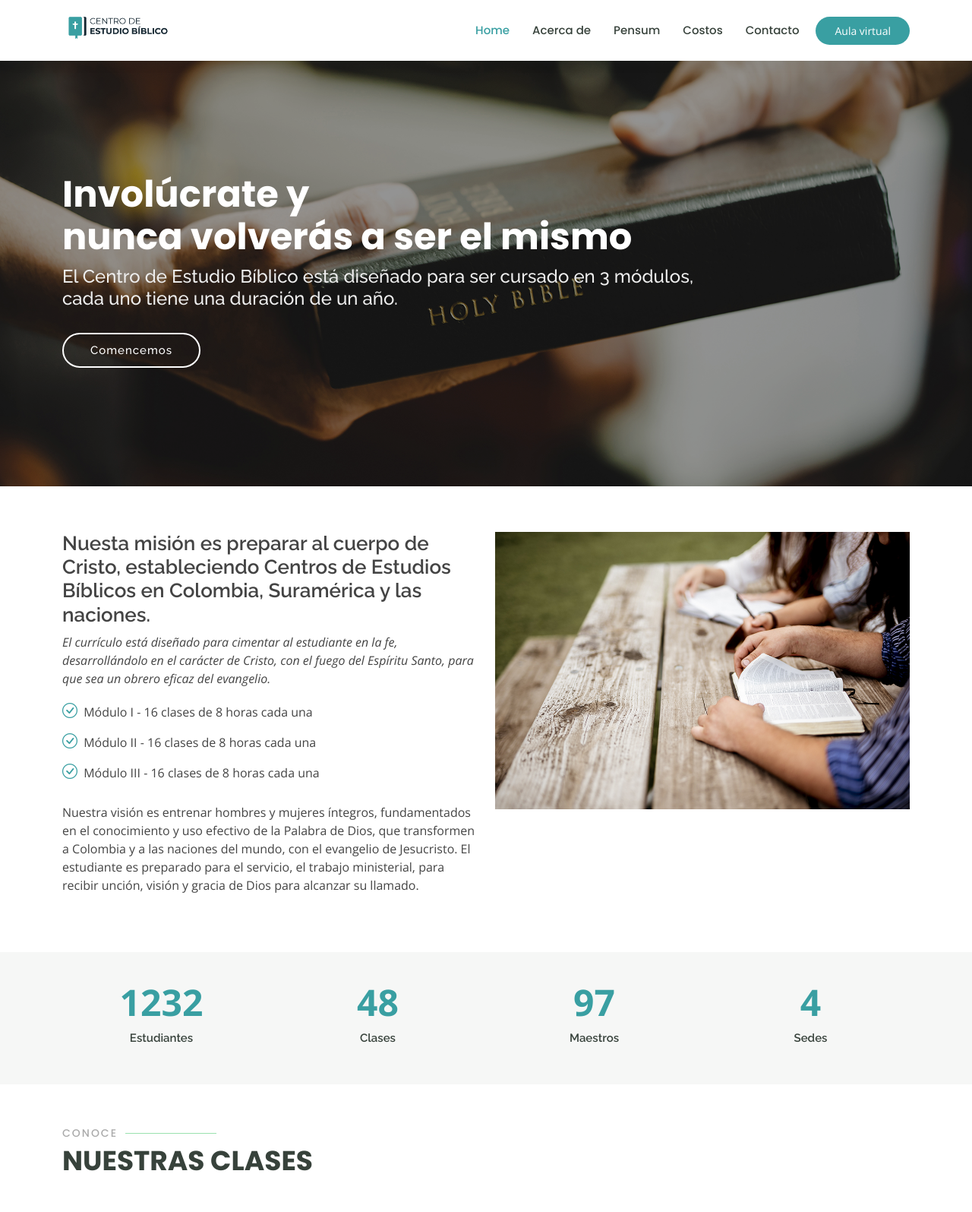
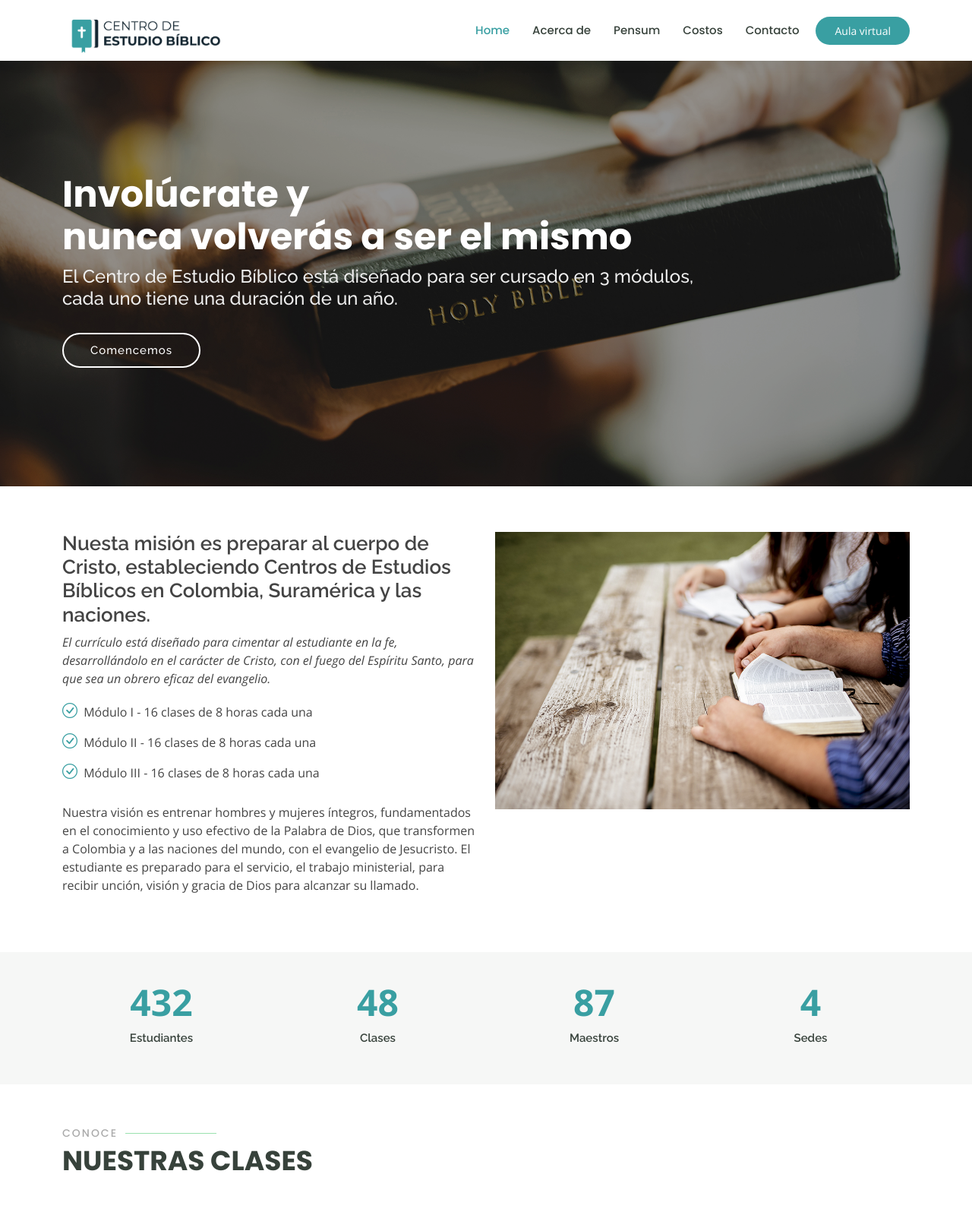
Before and after one commit to andreammgcol/landingpage-CEB, a PHP site: page / in a window 1280 px wide. Shown: the top 1595 px of the page at 76% size. Run offline with PHP 8.4, Linux system fonts and the light colour scheme.

Commit message:
update files

```diff
--- a/assets/css/style.css
+++ b/assets/css/style.css
@@ -145,7 +145,7 @@ h1, h2, h3, h4, h5, h6 {
 }
 
 #header .logo img {
-  max-height: 40px;
+  max-height: 60px;
 }
 
 /**
--- a/index.html
+++ b/index.html
@@ -111,7 +111,7 @@
         <div class="row counters">
 
           <div class="col-lg-3 col-6 text-center">
-            <span data-purecounter-start="0" data-purecounter-end="1232" data-purecounter-duration="1" class="purecounter"></span>
+            <span data-purecounter-start="0" data-purecounter-end="432" data-purecounter-duration="1" class="purecounter"></span>
             <p>Estudiantes</p>
           </div>
 
@@ -121,7 +121,7 @@
           </div>
 
           <div class="col-lg-3 col-6 text-center">
-            <span data-purecounter-start="0" data-purecounter-end="97" data-purecounter-duration="1" class="purecounter"></span>
+            <span data-purecounter-start="0" data-purecounter-end="87" data-purecounter-duration="1" class="purecounter"></span>
             <p>Maestros</p>
           </div>
 
```
